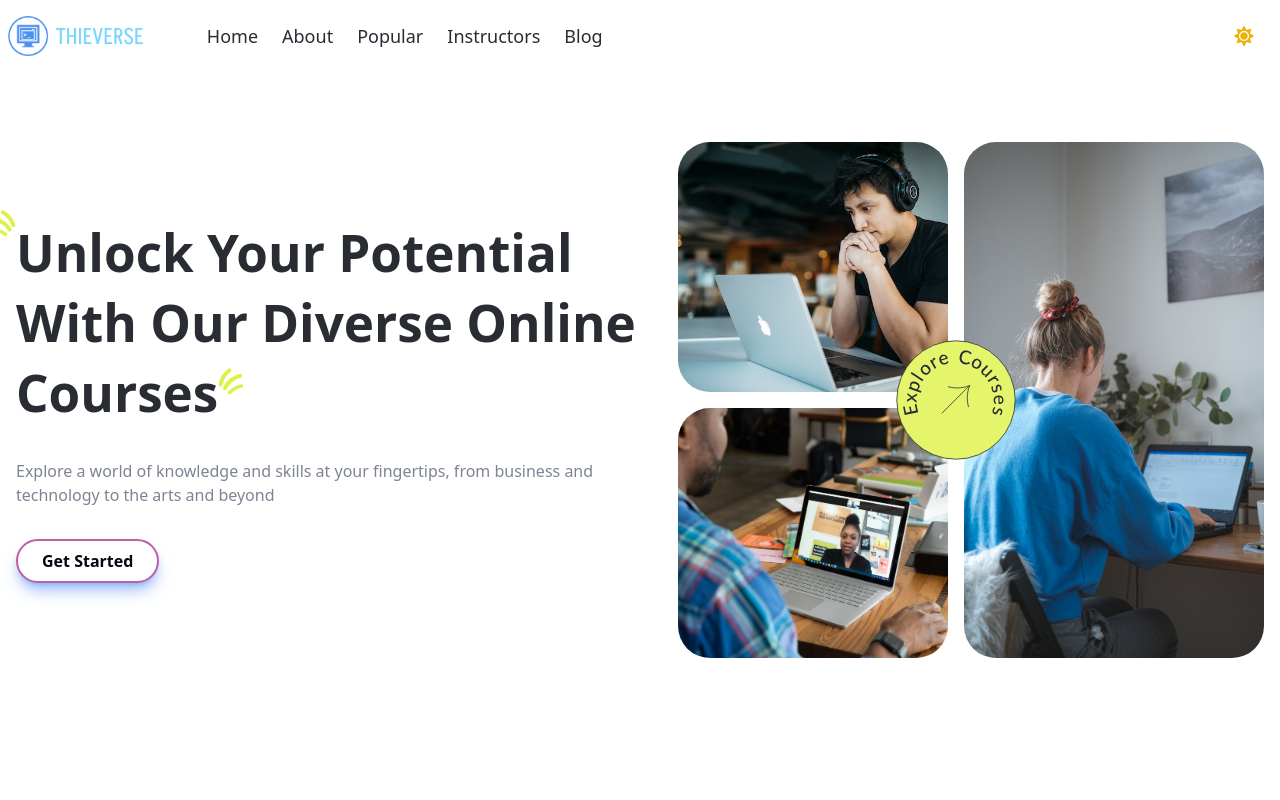
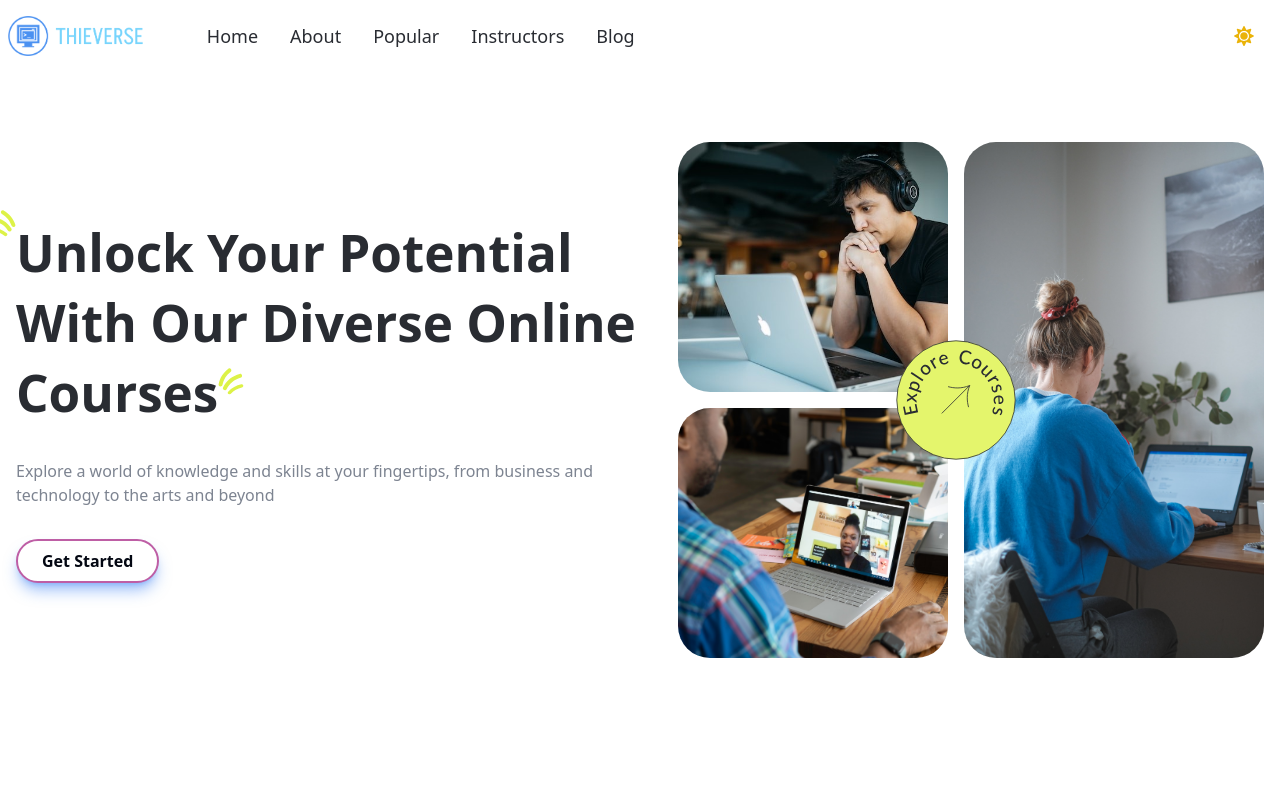
Before and after one commit to TeguhBagasM/thievcourse, a React (Vite) app: page / in a window 1280 px wide. Shown: the top 800 px of the page. Built offline with nearby package versions, Linux system fonts and the light colour scheme.

Commit message:
style: update padding

```diff
--- a/src/components/Header.jsx
+++ b/src/components/Header.jsx
@@ -35,7 +35,7 @@
         </a>
 
         <div className="hidden w-full lg:flex lg:justify-between">
-          <ul className="flex items-center gap-x-6">
+          <ul className="flex items-center gap-x-8">
             {navLinks?.map((link) => {
               return (
                 <li key={link.id}>
```
